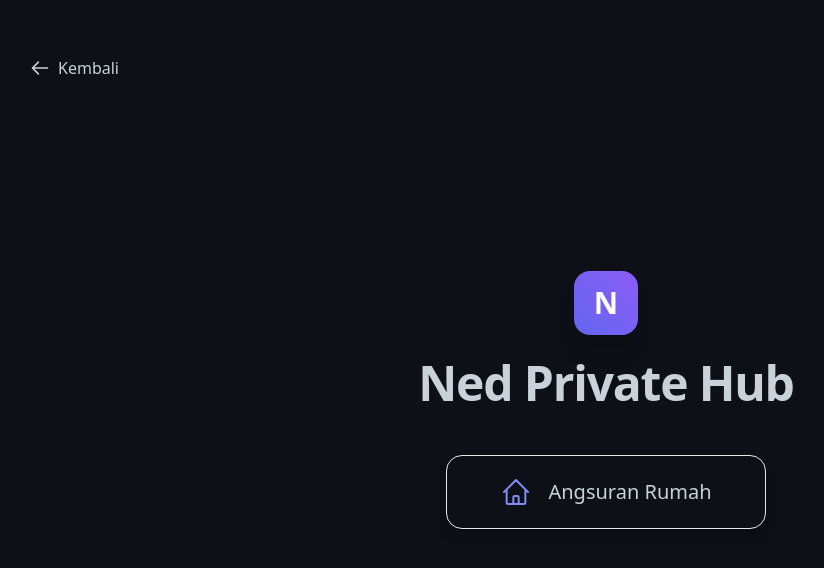
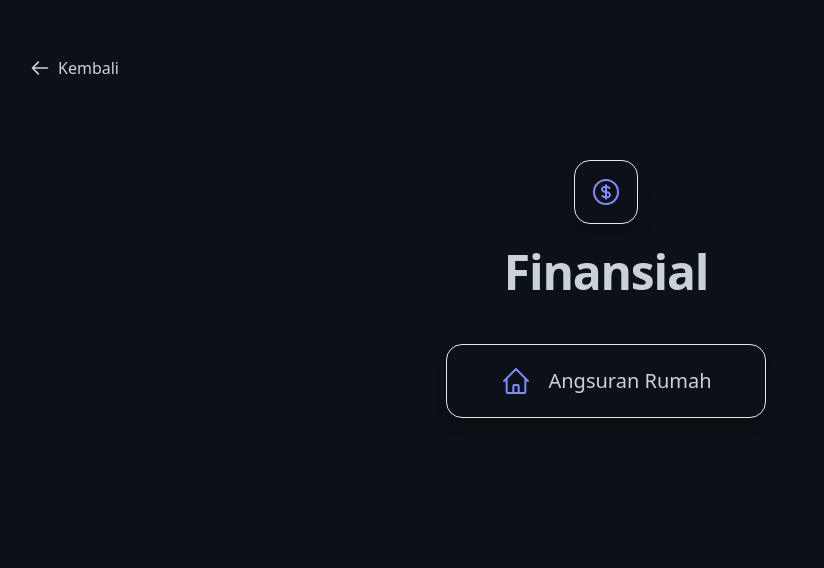
Before and after one commit to OffiziellNed/Ned-Private-Hub, a Next.js app: page / in a window 1280 px wide. Both pictures are taken after a click on the button "Finansial". Shown: the top 568 px of the page, without its empty margins (34-858 px from the left). Built offline with nearby package versions, Linux system fonts and the light colour scheme.

Commit message:
Update page.js

```diff
--- a/app/page.js
+++ b/app/page.js
@@ -2,43 +2,39 @@
 
 import { useState } from 'react';
 
-// Data Generator berdasarkan Jadwal Angsuran Murabahah NED DEAN BARUS[cite: 13]
+// Data Generator berdasarkan Jadwal Angsuran Rumah NED DEAN BARUS
 const generateAngsuranData = () => {
   const data = [];
-  let startDate = new Date('2022-10-25'); // Dimulai dari 25-Oct-22[cite: 13]
+  let startDate = new Date('2022-10-25');
 
   for (let i = 1; i <= 240; i++) {
     let amount = "0";
-    // Skema step-up angsuran sesuai dokumen[cite: 13]
     if (i >= 1 && i <= 12) amount = "2,721,798.00";
     else if (i >= 13 && i <= 24) amount = "2,857,887.90";
     else if (i >= 25 && i <= 36) amount = "3,000,782.30";
     else if (i >= 37 && i <= 48) amount = "3,150,821.41";
     else if (i >= 49 && i <= 60) amount = "3,308,362.48";
     else if (i >= 61 && i <= 239) amount = "4,064,640.85";
-    else if (i === 240) amount = "4,064,642.33"; // Angsuran penutup[cite: 13]
+    else if (i === 240) amount = "4,064,642.33";
 
     data.push({
       no: i,
       tanggal: startDate.toLocaleDateString('en-GB', { day: '2-digit', month: 'short', year: '2-digit' }).replace(/ /g, '-'),
       totalBayar: amount
     });
-
-    // Tambah 1 bulan untuk iterasi berikutnya
     startDate.setMonth(startDate.getMonth() + 1);
   }
   return data;
 };
 
 export default function Dashboard() {
-  // State untuk mengatur layar yang aktif: 'home', 'finansial', atau 'angsuran'
   const [view, setView] = useState('home');
   const angsuranData = generateAngsuranData();
 
   // 1. TAMPILAN HOME
   if (view === 'home') {
     return (
-      <div className="flex flex-col items-center justify-center min-h-screen bg-[#0B0F19] text-slate-300 font-sans selection:bg-indigo-500/30">
+      <div className="flex flex-col items-center justify-start pt-32 sm:pt-40 min-h-screen bg-[#0B0F19] text-slate-300 font-sans selection:bg-indigo-500/30">
         <div className="w-16 h-16 mb-6 rounded-2xl bg-gradient-to-tr from-indigo-500 to-purple-500 flex items-center justify-center shadow-xl shadow-indigo-500/20">
           <span className="text-white font-bold text-3xl leading-none">N</span>
         </div>
@@ -60,7 +56,7 @@ export default function Dashboard() {
   // 2. TAMPILAN MENU FINANSIAL
   if (view === 'finansial') {
     return (
-      <div className="flex flex-col items-center justify-center min-h-screen bg-[#0B0F19] text-slate-300 font-sans selection:bg-indigo-500/30 relative">
+      <div className="flex flex-col items-center justify-start pt-32 sm:pt-40 min-h-screen bg-[#0B0F19] text-slate-300 font-sans selection:bg-indigo-500/30 relative">
         <button
           onClick={() => setView('home')}
           className="absolute top-8 left-8 sm:top-12 sm:left-12 flex items-center text-slate-400 hover:text-slate-200 transition-colors px-4 py-2 rounded-lg hover:bg-slate-800/50"
@@ -71,10 +67,13 @@ export default function Dashboard() {
           Kembali
         </button>
 
-        <div className="w-16 h-16 mb-6 rounded-2xl bg-gradient-to-tr from-indigo-500 to-purple-500 flex items-center justify-center shadow-xl shadow-indigo-500/20">
-          <span className="text-white font-bold text-3xl leading-none">N</span>
+        {/* Icon Transaksi & Judul Finansial */}
+        <div className="w-16 h-16 mb-6 rounded-2xl bg-[#111827] border border-slate-700/60 flex items-center justify-center shadow-xl shadow-indigo-500/10 text-indigo-400">
+          <svg className="w-8 h-8" fill="none" viewBox="0 0 24 24" stroke="currentColor">
+            <path strokeLinecap="round" strokeLinejoin="round" strokeWidth={1.5} d="M12 8c-1.657 0-3 .895-3 2s1.343 2 3 2 3 .895 3 2-1.343 2-3 2m0-8c1.11 0 2.08.402 2.599 1M12 8V7m0 1v8m0 0v1m0-1c-1.11 0-2.08-.402-2.599-1M21 12a9 9 0 11-18 0 9 9 0 0118 0z" />
+          </svg>
         </div>
-        <h1 className="text-4xl sm:text-5xl font-bold text-slate-100 mb-12 tracking-tight">Ned Private Hub</h1>
+        <h1 className="text-4xl sm:text-5xl font-bold text-slate-100 mb-12 tracking-tight">Finansial</h1>
 
         <button
           onClick={() => setView('angsuran')}
@@ -106,7 +105,7 @@ export default function Dashboard() {
               </svg>
             </button>
             <div>
-              <h2 className="text-xl sm:text-2xl font-bold text-slate-100">Jadwal Angsuran Murabahah</h2>
+              <h2 className="text-xl sm:text-2xl font-bold text-slate-100">Jadwal Angsuran Rumah</h2>
               <p className="text-xs sm:text-sm text-slate-500 mt-1">Monitoring progres cicilan jangka panjang</p>
             </div>
           </div>
@@ -121,7 +120,7 @@ export default function Dashboard() {
         <div className="flex-1 overflow-auto p-6 sm:p-12">
           <div className="max-w-6xl mx-auto bg-[#111827] rounded-2xl border border-slate-800/80 shadow-2xl overflow-hidden">
 
-            <div className="overflow-x-auto h-[calc(100vh-14rem)] relative">
+            <div className="overflow-x-auto h-[calc(100vh-14rem)] relative custom-scrollbar">
               <table className="min-w-full divide-y divide-slate-800/60 text-left border-collapse">
                 <thead className="bg-[#111827]/95 backdrop-blur-sm sticky top-0 z-20 shadow-sm">
                   <tr>
```
